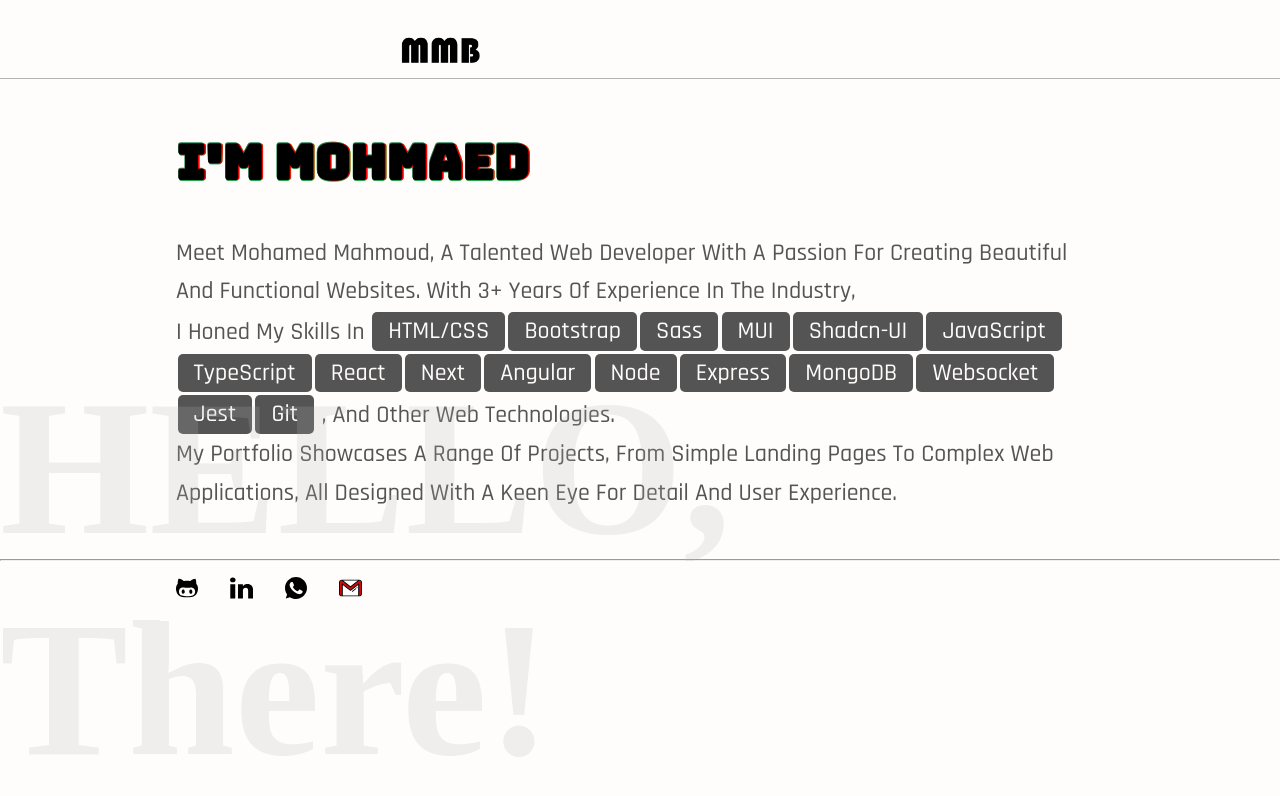
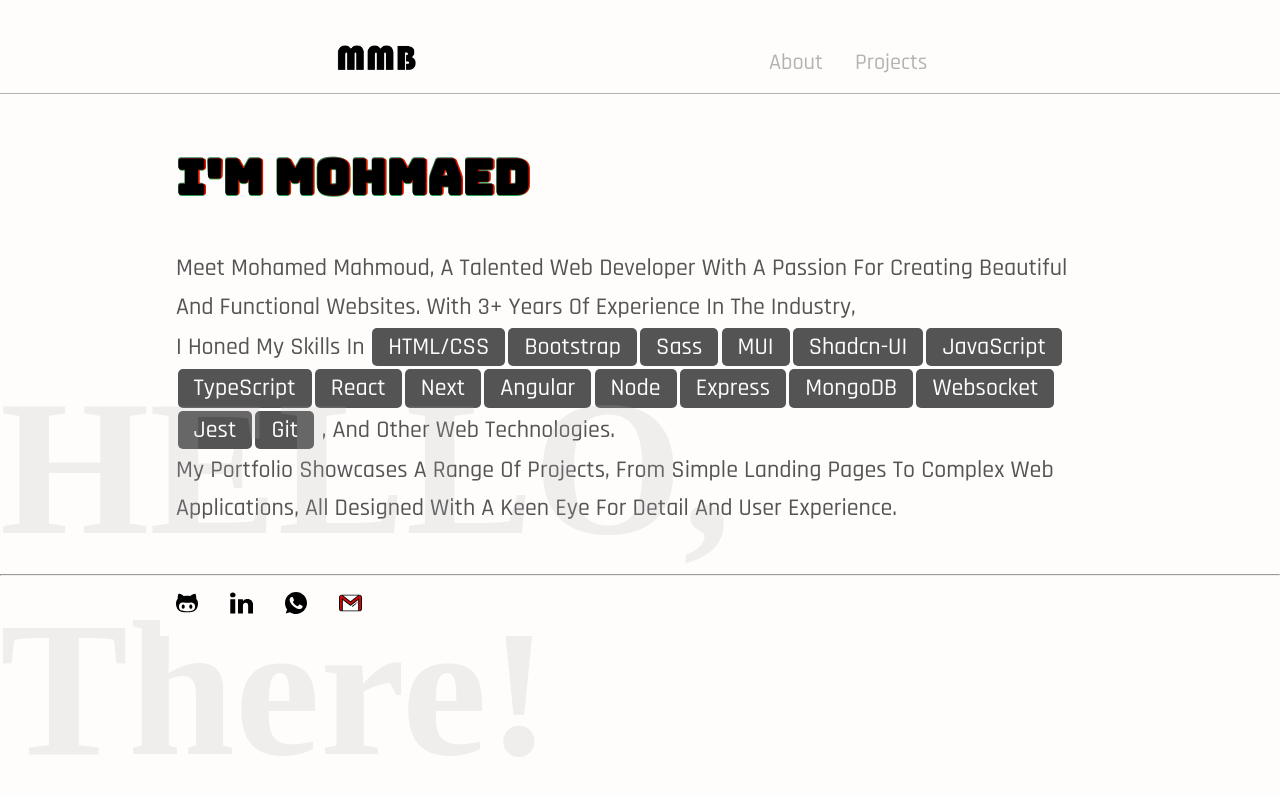
Before and after one commit to MohamedBrzan/angular-portfolio, an Angular app: page / in a window 1280 px wide. Shown: the top 796 px of the page. Built offline with nearby package versions, Linux system fonts and the light colour scheme; a web font is replaced by a local one.

Commit message:
handled the header

```diff
--- a/src/app/header/header.component.html
+++ b/src/app/header/header.component.html
@@ -1,18 +1,17 @@
-    <header>
+    <header (click)="getPathname()">
       <div class='logo' ref={logoRef}>
         <figure>
             <img src='assets/logo.png' alt='Logo.' />
         </figure>
       </div>
-      <div class='lg_links'>
-        <!-- <HeadLinks /> -->
-      </div>
-      <div class='sm_links'>
-        <!-- <NavOffcanvas /> -->
-        <!-- <div class='menu_hamburger' ref={menuHamburgerRef}> -->
-          <figure>
-            <!-- <img src={menuHamburger} alt='Menu' /> -->
-          </figure>
-        <!-- </div> -->
+      <div class='lg_links'> <nav class='head_links'>
+      <ul>
+        <li *ngFor="let link of headersLink">
+          <a [href]="link.path" [ngClass]="currentPathname == link.path ? 'active' : ''">
+            {{link.name}}
+          </a>
+        </li>
+      </ul>
+    </nav>
       </div>
     </header>
--- a/src/app/header/header.component.ts
+++ b/src/app/header/header.component.ts
@@ -1,12 +1,28 @@
-import { Component } from '@angular/core';
+import { Location, NgClass, NgFor } from '@angular/common';
+import { Component, OnInit } from '@angular/core';
 
 @Component({
   selector: 'app-header',
   standalone: true,
-  imports: [],
+  imports: [NgFor,NgClass],
   templateUrl: './header.component.html',
-  styleUrl: './header.component.scss'
+  styleUrl: './header.component.scss',
 })
-export class HeaderComponent {
+export class HeaderComponent implements OnInit {
+  currentPathname!: string;
 
+  headersLink = [
+    { name: 'About', path: '/about' },
+    { name: 'Projects', path: '/projects' },
+  ];
+
+  constructor(private location: Location) {}
+
+  ngOnInit(): void {
+    this.currentPathname = this.getPathname();
+  }
+
+  getPathname(): string {
+    return this.location.path();
+  }
 }
--- a/src/app/see-project/see-project.component.html
+++ b/src/app/see-project/see-project.component.html
@@ -1,5 +1,5 @@
 <div *ngIf="state && showCanvas" class="see_project active" >
-      <div class='backdrop' ></div>
+      <div class='backdrop' (click)="closeCanvas()" ></div>
       <div class='modal'>
         <div class='content'>
           <div class='project_title'>
--- a/src/app/see-project/see-project.component.ts
+++ b/src/app/see-project/see-project.component.ts
@@ -1,5 +1,5 @@
 import { NgClass, NgForOf, NgIf } from '@angular/common';
-import { Component,  EventEmitter,  Input, OnChanges, Output, SimpleChanges } from '@angular/core';
+import { Component,  EventEmitter,  Input, Output} from '@angular/core';
 import Project from '../../interfaces/projects';
 import { ProjectsComponent } from '../projects/projects.component';
 
@@ -10,14 +10,10 @@ import { ProjectsComponent } from '../projects/projects.component';
   templateUrl: './see-project.component.html',
   styleUrl: '../projects/projects.component.scss',
 })
-export class SeeProjectComponent implements OnChanges {
+export class SeeProjectComponent {
   @Input() state!: Project;
   // Input to control modal visibility from parent
   @Input() showCanvas: boolean = false;
-
-  ngOnChanges(changes: SimpleChanges): void {
-      console.log(this.showCanvas)
-  }
 
   // Output event to notify parent when modal is closed
   @Output() onClose = new EventEmitter<void>();
@@ -26,6 +22,5 @@ export class SeeProjectComponent implements OnChanges {
   closeCanvas() {
     this.showCanvas = false;
     this.onClose.emit(); // Emit event to parent
-    console.log('close canvas emitted')
   }
 }
```
